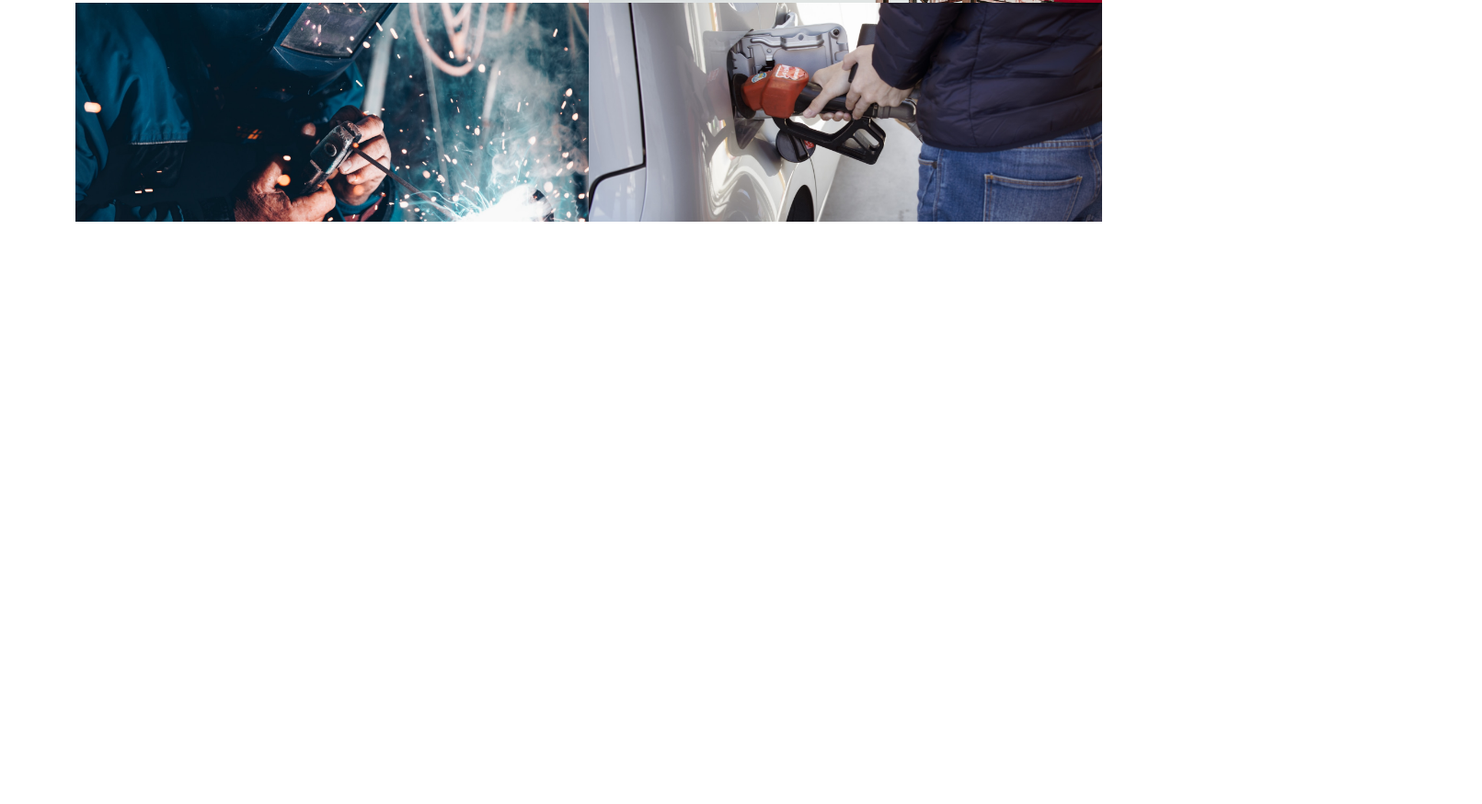
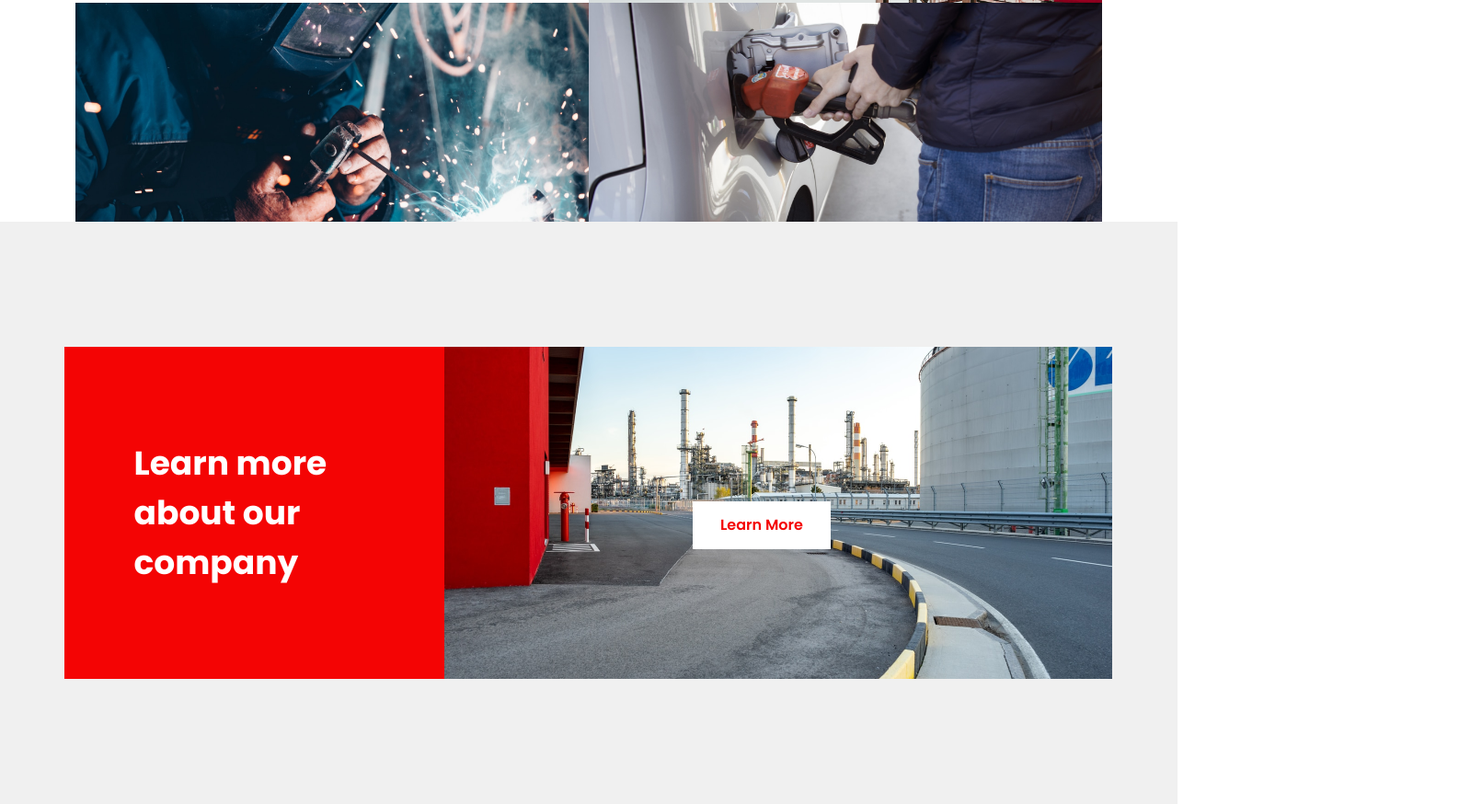
Before and after one commit to sajibkhandev/Petroil-2503, a plain HTML site: page index.html in a window 1280 px wide. Shown: the part 518-1392 px from the top of the page at 92% size, 1611 px wide, since content can reach past the window. Before the commit the page ends 998 px from the top, so only its background shows below. Drawn offline with Linux system fonts and the light colour scheme.

Commit message:
about part

```diff
--- a/css/style.css
+++ b/css/style.css
@@ -90,4 +90,68 @@
 }
 
 /* <====== Services ======> */
+/* <====== About ======> */
+
+
+.about-p {
+  background-color: #f0f0f0;
+  width: 100%;
+  height: 633px;
+}
+
+.container {
+  position: relative;
+}
+
+.bg {
+  background-color: #f40404;
+  width: 413px;
+  height: 361px;
+  position: absolute;
+  top: 136px;
+  left: 0;
+}
+.h2-p {
+  color: white;
+  font-family: "Poppins", sans-serif;
+  font-size: 36px;
+  font-weight: 700;
+  width: 262px;
+  line-height: 54px;
+  position: absolute;
+  top: 100px;
+  left: 75.5px;
+}
+
+.learnmore {
+  position: absolute;
+  top: 136px;
+  left: 401px;
+}
+
+.image {
+  width: 726px;
+  height: 361px;
+}
+
+.learnmore a {
+  text-decoration: none;
+  position: absolute;
+  top: 168px;
+  left: 282px;
+  color: #f40404;
+  background-color: white;
+  font-family: "Poppins", sans-serif;
+  font-size: 16px;
+  font-weight: 600;
+  padding: 14px 30px;
+  transition: .3s;
+}
+
+.learnmore a:hover{
+    color: #3434e7;
+
+}
+
+/* <====== About ======> */
 /* <!----- Group A  ------> */
--- a/index.html
+++ b/index.html
@@ -86,6 +86,24 @@
     </section>
 
 <!----- Services ------>
+<!----- About ------>
+
+ <section class="about-p">
+      <div class="container">
+        <div class="row">
+          <div class="bg">
+            <h2 class="h2-p">Learn more about our company</h2>
+          </div>
+
+          <div class="learnmore">
+            <img class="image" src="./images/imgabout.png" alt="" />
+            <a href="">Learn More</a>
+          </div>
+        </div>
+      </div>
+    </section>
+
+<!----- About ------>
 <!----- Group A  ------>
 
 
```
Also changed, not shown: images/imgabout.png (added).
